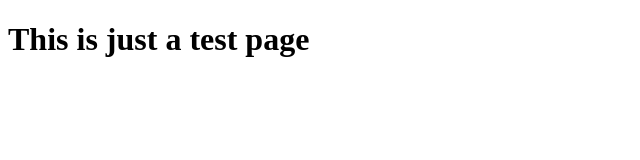
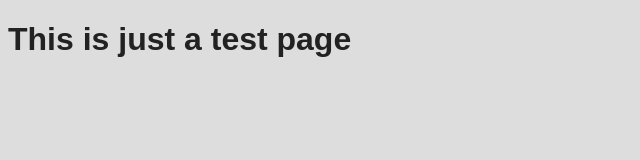
Before and after one commit to rbircher/rbircher.github.io, a plain HTML site: page index.html in a window 1280 px wide. Shown: the whole page, without its empty margins (0-640 px from the left). Drawn offline with Linux system fonts and the light colour scheme.

Commit message:
cleaning up some other errors

```diff
--- a/index.html
+++ b/index.html
@@ -2,6 +2,8 @@
 <html>
 <head>
 <title>Page for OpenSTP</title>
+<meta charset="utf-8">
+<link rel="stylesheet" type="text/css" href="style.css">
 </head>
 
 <body>
```
